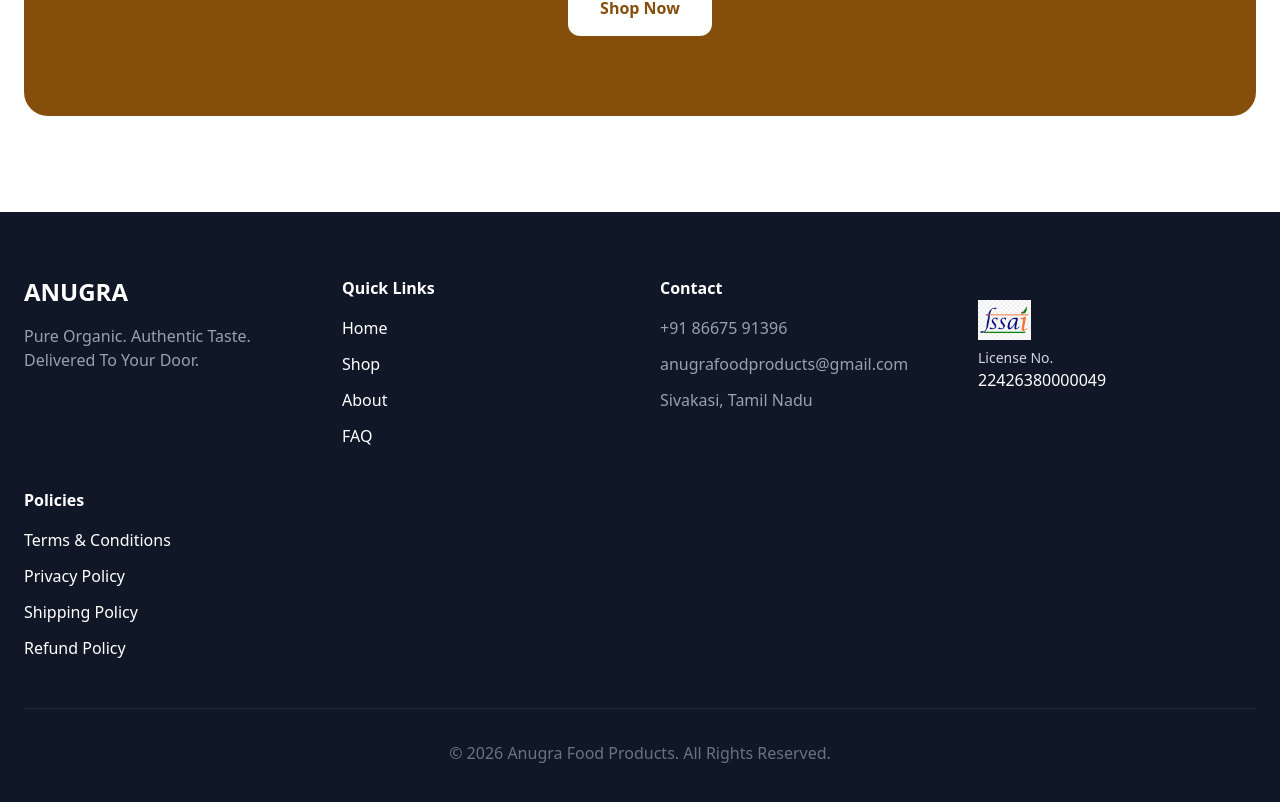
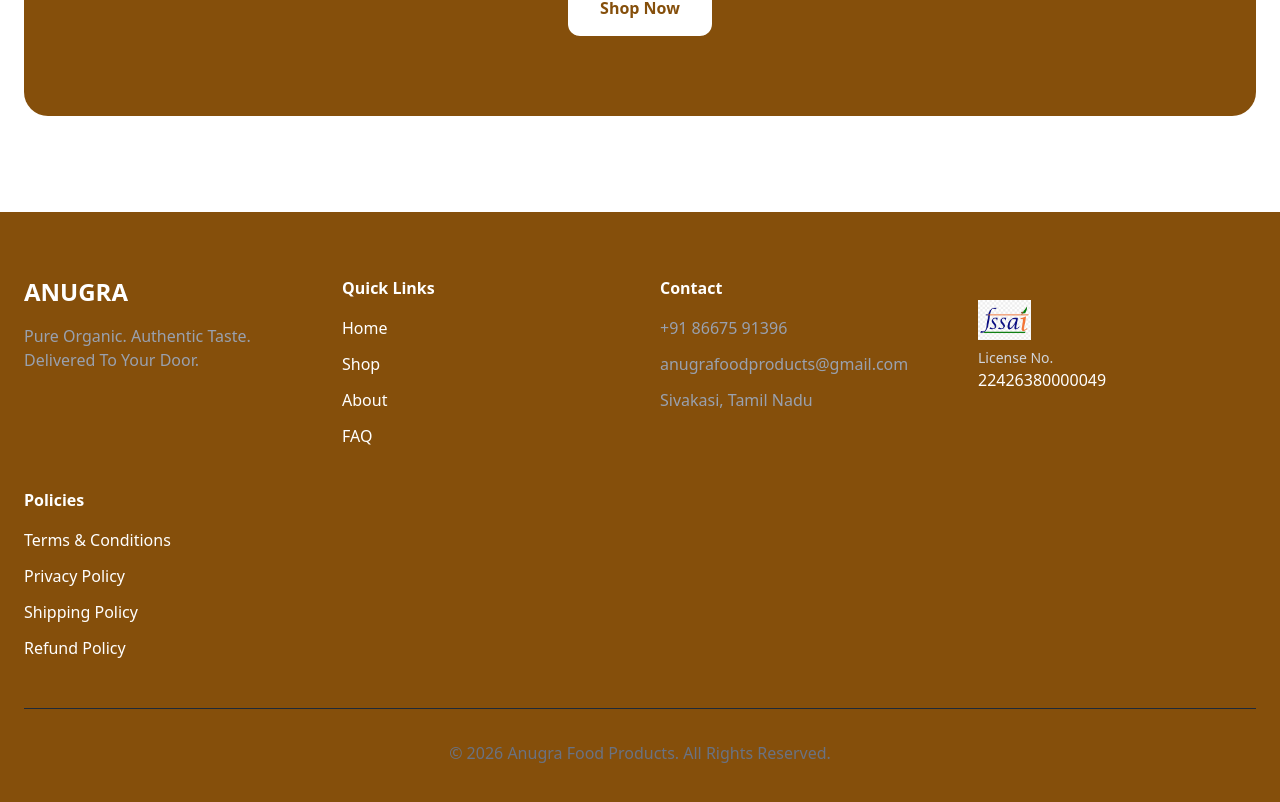
Before and after one commit to gokulm230/AnugraFoods, a Next.js app: page / in a window 1280 px wide. Shown: the part 6062-6864 px from the top of the page. Built offline with nearby package versions, Linux system fonts and the light colour scheme.

Commit message:
footer bg changed

```diff
--- a/components/footer/Footer.js
+++ b/components/footer/Footer.js
@@ -2,7 +2,7 @@
 
 export default function Footer() {
   return (
-    <footer className="bg-gray-900 text-white">
+    <footer className="bg-primary text-white">
       <div className="max-w-7xl mx-auto px-6 py-16">
         <div className="grid md:grid-cols-4 gap-10">
           {/* Brand */}
```
